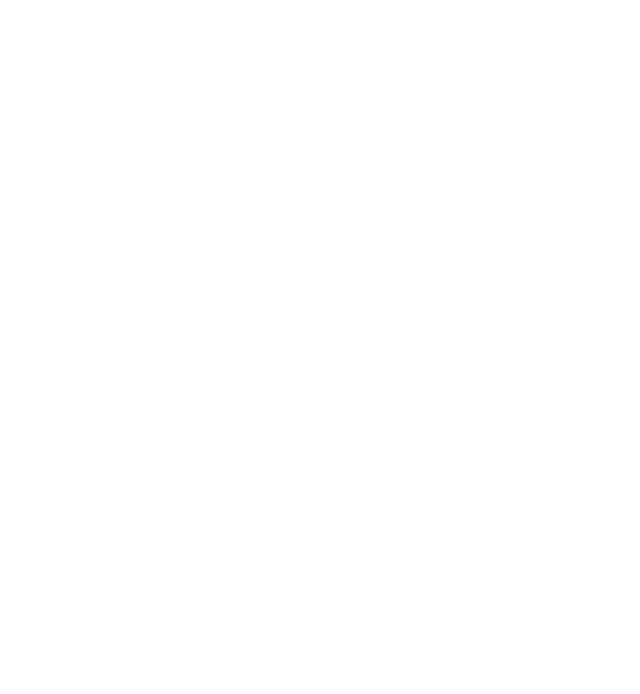
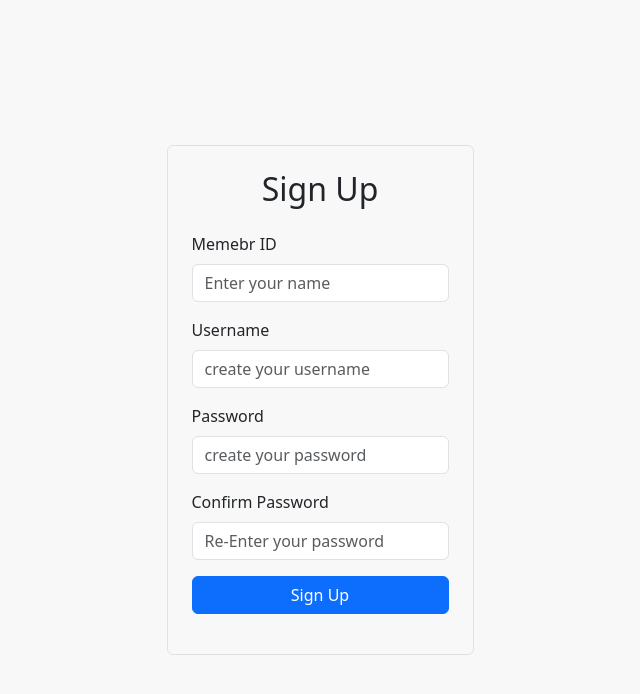
Before and after one commit to Harishkp77/Gym-App, a React (Create React App) app in the folder musclefit/: page /signup in a window 1280 px wide. Before the commit this address had no page. Shown: the top 694 px of the page, without its empty margins (320-960 px from the left). Built offline with nearby package versions, Linux system fonts and the light colour scheme.

Commit message:
changed reigistration and signup page

```diff
--- a/musclefit/src/App.js
+++ b/musclefit/src/App.js
@@ -10,6 +10,7 @@
 import ScrollUp from "./components/ScrollUp";
 import Loginpage from "./components/Loginpage";
 import RegisterComponent from "./components/RegisterComponent";
+import Signup from "./components/Signup";
 function App() {
   return (
     <Router>
@@ -30,6 +31,7 @@
         />
         <Route path="/login" element={<Loginpage />} />
         <Route path="/register" element={<RegisterComponent />} />
+        <Route path="/signup" element={<Signup/>} />
       </Routes>
       <ScrollUp />
     </Router>
--- a/musclefit/src/components/Header.js
+++ b/musclefit/src/components/Header.js
@@ -48,7 +48,7 @@
             </li>
 
             <li >
-          <a href="#program" className="btn btn-primary nav-button">
+          <a href="/signup" className="btn btn-primary nav-button">
            Sign Up
           </a>
           </li>
--- a/musclefit/src/components/RegisterComponent.js
+++ b/musclefit/src/components/RegisterComponent.js
@@ -9,21 +9,19 @@
     id_proof: "",
     id_number: "",
     phone_number: "",
-    whatsapp_number: "",
+    email: "",
     address_1: "",
     address_2: "",
+    address_3: "",
     pincode: "",
-    email: "",
     payment_mode: "",
     emergency_contact: "",
     membership_period: "",
     height: "",
     weight: "",
     date_of_joining: "",
-    graduation_date: "",
-    comments: "",
   });
-
+  const [serverFeedback, setServerFeedback] = useState("");
   const handleChange = (e) => {
     const { id, value } = e.target;
     setFormData({ ...formData, [id]: value });
@@ -38,10 +36,9 @@
       },
       body: JSON.stringify(formData),
     })
-      .then((response) => response.json())
+      .then((response) => response.text())
       .then((data) => {
-        console.log("Registration successful:", data);
-        // Reset the form after successful registration
+        setServerFeedback(data);
 
         setFormData({
           first_name: "",
@@ -51,19 +48,17 @@
           id_proof: "",
           id_number: "",
           phone_number: "",
-          whatsapp_number: "",
+          email: "",
           address_1: "",
           address_2: "",
+          address_3: "",
           pincode: "",
-          email: "",
           payment_mode: "",
           emergency_contact: "",
           membership_period: "",
           height: "",
           weight: "",
           date_of_joining: "",
-          graduation_date: "",
-          comments: "",
         });
       })
 
@@ -73,17 +68,17 @@
 
   return (
     <div className="container mt-4">
-      <div className="cover-card">
-        <h2 className="cover-title">Registration Form</h2>
+      <div className="cover-card px-3 mt-3">
+        <h2 className="cover-title py-3">Registration Form</h2>
         <form onSubmit={handleSubmit} className="reg-group">
           <div className="row">
-            <div className="col-md-3 mb-3">
+            <div className="col-md-4 mb-3">
               <label htmlFor="first_name">First Name</label>
               <input
                 type="text"
-                className="form-control"
+                className="form-control px-3 "
                 id="first_name"
-                value={formData.firstName}
+                value={formData.first_Name}
                 onChange={handleChange}
               />
             </div>
@@ -93,7 +88,7 @@
                 type="text"
                 className="form-control"
                 id="last_name"
-                value={formData.lastName}
+                value={formData.last_Name}
                 onChange={handleChange}
               />
             </div>
@@ -117,7 +112,7 @@
                 type="date"
                 className="form-control"
                 id="date_of_birth"
-                value={formData.dateOfBirth}
+                value={formData.date_Of_Birth}
                 onChange={handleChange}
               />
             </div>
@@ -126,7 +121,7 @@
               <select
                 className="form-control"
                 id="id_proof"
-                value={formData.idProof}
+                value={formData.id_Proof}
                 onChange={handleChange}
               >
                 <option value="">Select ID Proof</option>
@@ -135,13 +130,13 @@
                 <option value="otherid">Other ID's</option>
               </select>
             </div>
-            <div className="col-md-3 mb-3">
+            <div className="col-md-2 mb-3">
               <label htmlFor="id_number">ID number</label>
               <input
                 type="tel"
                 className="form-control"
                 id="id_number"
-                value={formData.idNumber}
+                value={formData.id_Number}
                 onChange={handleChange}
               />
             </div>
@@ -151,53 +146,27 @@
                 type="tel"
                 className="form-control"
                 id="phone_number"
-                value={formData.phoneNumber}
+                value={formData.phone_number}
                 onChange={handleChange}
               />
             </div>
             <div className="col-md-3 mb-3">
-              <label htmlFor="whatsapp_number">Whatsapp number</label>
+              <label htmlFor="emergency_contact">Emergency Contact no</label>
               <input
                 type="tel"
                 className="form-control"
-                id="whatsapp_number"
-                value={formData.whatsappNumber}
+                id="emergency_contact"
+                value={formData.emergency_Contact}
                 onChange={handleChange}
               />
             </div>
-          </div>
-
-          <div className="row">
-            <div className="col-md-8 mb-3">
-              <label htmlFor="address_1">Address1(Street)</label>
+            <div className="col-md-2 mb-3">
+              <label htmlFor="date_of_joining">Date of Joining</label>
               <input
-                type="text"
+                type="date"
                 className="form-control"
-                id="address_1"
-                value={formData.address1}
-                onChange={handleChange}
-              />
-            </div>
-            <div className="col-md-3 mb-3">
-              <label htmlFor="address_2">Address2(Area)</label>
-              <input
-                type="text"
-                className="form-control"
-                id="address_2"
-                value={formData.address2}
-                onChange={handleChange}
-              />
-            </div>
-          </div>
-
-          <div className="row">
-            <div className="col-md-2 mb-3">
-              <label htmlFor="pincode">Pincode</label>
-              <input
-                type="number"
-                className="form-control"
-                id="pincode"
-                value={formData.pincode}
+                id="date_of_joining"
+                value={formData.date_Of_Joining}
                 onChange={handleChange}
               />
             </div>
@@ -211,12 +180,55 @@
                 onChange={handleChange}
               />
             </div>
+
+            <div className="col-md-4 mb-3">
+              <label htmlFor="address_1">Address1(house/flat)</label>
+              <input
+                type="text"
+                className="form-control"
+                id="address_1"
+                value={formData.address_1}
+                onChange={handleChange}
+              />
+            </div>
+            <div className="col-md-4 mb-3">
+              <label htmlFor="address_2">Address2(Street)</label>
+              <input
+                type="text"
+                className="form-control"
+                id="address_2"
+                value={formData.address_2}
+                onChange={handleChange}
+              />
+            </div>
+            <div className="col-md-2 mb-3">
+              <label htmlFor="address_3">Address3(Area)</label>
+              <input
+                type="text"
+                className="form-control"
+                id="address_3"
+                value={formData.address_3}
+                onChange={handleChange}
+              />
+            </div>
+
+            <div className="col-md-2 mb-3">
+              <label htmlFor="pincode">Pincode</label>
+              <input
+                type="number"
+                className="form-control"
+                id="pincode"
+                value={formData.pincode}
+                onChange={handleChange}
+              />
+            </div>
+
             <div className="col-md-2 mb-3">
               <label htmlFor="payment_mode">Payment Mode</label>
               <select
                 className="form-control"
                 id="payment_mode"
-                value={formData.paymentMode}
+                value={formData.payment_mode}
                 onChange={handleChange}
               >
                 <option value="">Select Payment Mode</option>
@@ -225,25 +237,13 @@
                 <option value="card">Debit/Credit Card</option>
               </select>
             </div>
-            <div className="col-md-3 mb-3">
-              <label htmlFor="emergency_contact">Emergency Contact no</label>
-              <input
-                type="tel"
-                className="form-control"
-                id="emergency_contact"
-                value={formData.emergencyContact}
-                onChange={handleChange}
-              />
-            </div>
-          </div>
 
-          <div className="row">
-            <div className="col-md-3 mb-3">
+            <div className="col-md-2 mb-3">
               <label htmlFor="membership_period">Membership Period</label>
               <select
                 className="form-control"
                 id="membership_period"
-                value={formData.membershipPeriod}
+                value={formData.membership_period}
                 onChange={handleChange}
               >
                 <option value="">Select Membership Period</option>
@@ -253,68 +253,47 @@
                 <option value="yearly">Yearly</option>
               </select>
             </div>
-            <div className="col-md-3 mb-3">
+
+            <div className="col-md-2 mb-3">
               <label htmlFor="height">Height in cm's</label>
-              <input
-                type="number"
+              <select
                 className="form-control"
                 id="height"
                 value={formData.height}
                 onChange={handleChange}
-              />
+              >
+                <option value="">Select Height</option>
+                {Array.from({ length: 46 }, (_, i) => 140 + i).map((value) => (
+                  <option key={value} value={value}>
+                    {value} cm
+                  </option>
+                ))}
+              </select>
             </div>
-            <div className="col-md-3 mb-3">
+            <div className="col-md-2 mb-3">
               <label htmlFor="weight">Weight in kg's</label>
-              <input
-                type="number"
+              <select
                 className="form-control"
                 id="weight"
                 value={formData.weight}
                 onChange={handleChange}
-              />
-            </div>
-            <div className="col-md-3 mb-3">
-              <label htmlFor="date_of_joining">Date of Joining</label>
-              <input
-                type="date"
-                className="form-control"
-                id="date_of_joining"
-                value={formData.dateOfJoining}
-                onChange={handleChange}
-              />
+              >
+                <option value="">Select Weight</option>
+                {Array.from({ length: 71 }, (_, i) => 50 + i).map((value) => (
+                  <option key={value} value={value}>
+                    {value} kg
+                  </option>
+                ))}
+              </select>
             </div>
           </div>
-
-          <div className="row">
-            <div className="col-md-2 mb-3">
-              <label htmlFor="graduation_date">Graduation Date</label>
-              <input
-                type="date"
-                className="form-control"
-                id="graduation_date"
-                value={formData.graduationDate}
-                onChange={handleChange}
-              />
-            </div>
-          </div>
-
-          <div className="row">
-            <div className="col-md-11 mb-3">
-              <label htmlFor="comments">Comments</label>
-              <textarea
-                className="form-control"
-                id="comments"
-                rows="3"
-                value={formData.comments}
-                onChange={handleChange}
-              ></textarea>
-            </div>
-          </div>
-
-          <div className="d-grid gap-1 col-6 mx-auto">
-            <button className="btn btn-primary" onClick={handleSubmit}>
+          <div className="d-grid gap-1 col-4 mx-auto py-4">
+            <button className="btn btn-primary py-3" onClick={handleSubmit}>
               Create
             </button>
+          </div>
+          <div className="mt-3 text-center">
+            <p>{serverFeedback}</p>
           </div>
         </form>
       </div>
--- /dev/null
+++ b/musclefit/src/components/Signup.js
@@ -0,0 +1,127 @@
+import React, { useState } from "react";
+
+const Signup = () => {
+  const [formData, setFormData] = useState({
+    msId: "",
+    username: "",
+    password: "",
+    cnfpassword:"",
+  });
+
+  const [serverFeedback, setServerFeedback] = useState("");
+
+  const handleChange = (e) => {
+    const { id, value } = e.target;
+    setFormData({ ...formData, [id]: value });
+  };
+
+  const handleSubmit = (e) => {
+    e.preventDefault();
+    if (formData.password !== formData.cnfpassword) {
+      setServerFeedback("Passwords do not match.");
+      return;
+    }
+
+    fetch("http://localhost:5000/signup", {
+      method: "POST",
+      headers: {
+        "Content-Type": "application/json",
+      },
+      body: JSON.stringify({
+        msId: formData.msId,
+        username: formData.username,
+        password: formData.password,
+      }),
+    })
+      .then((response) => response.text())
+      .then((data) => {
+        setServerFeedback(data);
+
+        setFormData({
+          msId: "",
+          username: "",
+          password: "",
+          cnfpassword:"",
+        });
+      })
+
+      .catch((error) => console.error("Error submitting form:", error));
+  };
+
+  return (
+    <div className="container d-flex justify-content-center align-items-center vh-100">
+      <div className="border p-4 rounded" style={{ maxWidth: "400px" }}>
+        <h2 className="mb-4 text-center">Sign Up</h2>
+        <form onSubmit={handleSubmit}>
+          <div className="mb-3">
+            <label htmlFor="msId" className="form-label">
+              Memebr ID
+            </label>
+            <input
+              type="text"
+              className="form-control"
+              id="msId"
+              placeholder="Enter your name"
+              value={formData.msId}
+              onChange={handleChange}
+            />
+          </div>
+
+          <div className="mb-3">
+            <label htmlFor="username" className="form-label">
+              Username
+            </label>
+            <input
+              type="text"
+              className="form-control"
+              id="username"
+              placeholder="create your username"
+              value={formData.username}
+              onChange={handleChange}
+            />
+          </div>
+          <div className="mb-3">
+            <label htmlFor="password" className="form-label">
+              Password
+            </label>
+            <input
+              type="password"
+              className="form-control"
+              id="password"
+              placeholder="create your password"
+              value={formData.password}
+              onChange={handleChange}
+            />
+          </div>
+          <div className="mb-3">
+            <label htmlFor="cnfpassword" className="form-label">
+              Confirm Password
+            </label>
+            <input
+              type="password"
+              className="form-control"
+              id="cnfpassword"
+              placeholder="Re-Enter your password"
+              value={formData.cnfpassword}
+              onChange={handleChange}
+            />
+          </div>
+          <div className="d-grid">
+            <button
+              type="submit"
+              className="btn btn-primary"
+              onClick={handleSubmit}
+            >
+              Sign Up
+            </button>
+          </div>
+          <div className="mt-3 text-center">
+            <p>{serverFeedback}</p>
+          </div>
+        </form>
+      </div>
+    </div>
+  );
+};
+
+export default Signup;
```
Also changed, not shown: musclefit/src/assets/images/about7.jpg (added), 1 other file (tests, documents, lock files or other folders).
